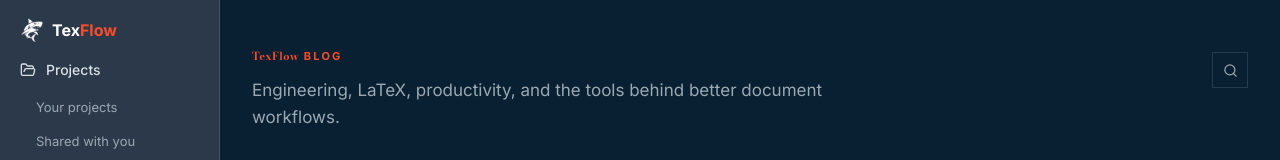
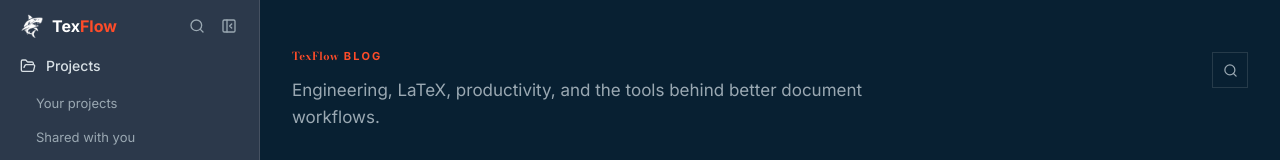
Before and after one commit to Meetduggar23/TexFlow, a React (Vite) app in the folder frontend/: page /blog in a window 1280 px wide. Shown: the top 160 px of the page. Built offline with nearby package versions, Linux system fonts and the light colour scheme.

Commit message:
ChatGPT-style sidebar: expanded shows logo+text with search+toggle icons, collapsed shows logo only

```diff
--- a/frontend/src/components/DashboardSidebar.tsx
+++ b/frontend/src/components/DashboardSidebar.tsx
@@ -1,6 +1,6 @@
 import { useState, useRef, useEffect, useCallback, useMemo } from 'react';
 import { useNavigate, useLocation } from 'react-router-dom';
-import { FolderOpen, Users, Archive, Plus, BookOpen, Trash2, HelpCircle, User, LogOut, Settings, Mail, FileText, Tag, X, ChevronDown, Check, Bell, MessageSquare, Activity, Bookmark, PanelLeftClose, PanelLeftOpen } from 'lucide-react';
+import { FolderOpen, Users, Archive, Plus, BookOpen, Trash2, HelpCircle, User, LogOut, Settings, Mail, FileText, Tag, X, ChevronDown, Check, Bell, MessageSquare, Activity, Bookmark, PanelLeftClose, PanelLeftOpen, Search } from 'lucide-react';
 import clsx from 'clsx';
 import AuthModal from './AuthModal';
 import BrandLogo from './BrandLogo';
@@ -133,7 +133,6 @@ export default function DashboardSidebar({ collapsed, onToggleCollapse, mobileOp
   const [tags, setTags] = useState<TagData[]>(loadTags);
   const helpMenuRef = useRef<HTMLDivElement>(null);
   const logoRef = useRef<HTMLDivElement>(null);
-  const [logoHovered, setLogoHovered] = useState(false);
 
   const token = localStorage.getItem('token');
   const user = JSON.parse(localStorage.getItem('user') || 'null');
@@ -182,15 +181,6 @@ export default function DashboardSidebar({ collapsed, onToggleCollapse, mobileOp
     return () => { document.removeEventListener('mousedown', handleClick); document.removeEventListener('keydown', handleEscape); };
   }, [showHelpMenu]);
 
-  // Logo hover: icon morph
-  const handleLogoEnter = () => {
-    setLogoHovered(true);
-  };
-
-  const handleLogoLeave = () => {
-    setLogoHovered(false);
-  };
-
   // Logo click: toggle sidebar collapse
   const handleLogoClick = (e: React.MouseEvent) => {
     e.preventDefault();
@@ -221,47 +211,44 @@ export default function DashboardSidebar({ collapsed, onToggleCollapse, mobileOp
   const nav = (path: string) => { navigate(path); onMobileClose(); };
 
   const sidebarContent = (
-    <aside className={clsx('h-full flex flex-col transition-all duration-200', collapsed ? 'w-[56px]' : 'w-[220px]')} style={{ background: 'var(--color-surface)', borderRight: '1px solid var(--color-border)' }}>
-      {/* Logo row — always visible, with separate hover icon */}
-      <div ref={logoRef} className={clsx('flex-shrink-0 flex items-center', collapsed ? 'px-2 pt-3 pb-2 justify-center' : 'px-4 pt-4 pb-2')}>
-        {/* Logo + brand name — never changes */}
+    <aside className={clsx('h-full flex flex-col transition-all duration-200', collapsed ? 'w-[56px]' : 'w-[260px]')} style={{ background: 'var(--color-surface)', borderRight: '1px solid var(--color-border)' }}>
+
+      {/* ═══ EXPANDED HEADER ═══ */}
+      {!collapsed && (
+        <div className="flex-shrink-0 flex items-center gap-1 px-4 pt-3 pb-2">
+          {/* Logo + brand — always visible */}
           <button onClick={() => nav('/dashboard')} className="flex items-center gap-2 cursor-pointer rounded px-1 py-0.5 hover:bg-[var(--color-surface-elevated)] transition-colors flex-1 min-w-0" aria-label="Go to dashboard">
             <BrandLogo className="w-6 h-6 object-contain flex-shrink-0" />
-          {!collapsed && <span className="text-base font-bold whitespace-nowrap" style={{ color: 'var(--color-text-primary)' }}>Tex<span style={{ color: 'var(--color-accent)' }}>Flow</span></span>}
+            <span className="text-base font-bold whitespace-nowrap" style={{ color: 'var(--color-text-primary)' }}>Tex<span style={{ color: 'var(--color-accent)' }}>Flow</span></span>
           </button>
 
-        {/* Separate toggle icon — appears on hover */}
-        {!collapsed && (
-          <div
-            className="relative"
-            onMouseEnter={handleLogoEnter}
-            onMouseLeave={handleLogoLeave}
-          >
-            <button
-              onClick={handleLogoClick}
-              className={clsx('rounded p-1.5 transition-all duration-200', logoHovered ? 'opacity-100 translate-x-0' : 'opacity-0 translate-x-1 pointer-events-none')}
-              style={{ color: 'var(--color-text-muted)', background: 'transparent', border: 'none' }}
-              onMouseEnter={e => { e.currentTarget.style.background = 'var(--color-surface-elevated)'; e.currentTarget.style.color = 'var(--color-text-primary)'; }}
-              onMouseLeave={e => { e.currentTarget.style.background = 'transparent'; e.currentTarget.style.color = 'var(--color-text-muted)'; }}
-              aria-label="Collapse sidebar"
-            >
+          {/* Search icon — always visible */}
+          <button className="rounded p-1.5 transition-colors hover:bg-[var(--color-surface-elevated)]" style={{ color: 'var(--color-text-muted)' }}
+            onMouseEnter={e => e.currentTarget.style.color = 'var(--color-text-primary)'}
+            onMouseLeave={e => e.currentTarget.style.color = 'var(--color-text-muted)'}
+            aria-label="Search">
+            <Search size={16} />
+          </button>
+
+          {/* Sidebar toggle — always visible */}
+          <button onClick={handleLogoClick} className="rounded p-1.5 transition-colors hover:bg-[var(--color-surface-elevated)]" style={{ color: 'var(--color-text-muted)' }}
+            onMouseEnter={e => e.currentTarget.style.color = 'var(--color-text-primary)'}
+            onMouseLeave={e => e.currentTarget.style.color = 'var(--color-text-muted)'}
+            aria-label="Collapse sidebar">
             <PanelLeftClose size={16} />
           </button>
         </div>
       )}
 
-        {/* Collapsed: single toggle button */}
+      {/* ═══ COLLAPSED HEADER ═══ */}
       {collapsed && (
-          <button
-            onClick={handleLogoClick}
-            className="rounded p-1.5 transition-colors hover:bg-[var(--color-surface-elevated)]"
-            style={{ color: 'var(--color-text-muted)' }}
-            aria-label="Expand sidebar"
-          >
-            <PanelLeftOpen size={16} />
+        <div className="flex-shrink-0 flex flex-col items-center gap-1 pt-3 pb-2 px-2">
+          {/* Logo only — clicking expands */}
+          <button onClick={handleLogoClick} className="rounded p-1.5 transition-colors hover:bg-[var(--color-surface-elevated)]" style={{ color: 'var(--color-text-primary)' }} aria-label="Expand sidebar">
+            <BrandLogo className="w-6 h-6 object-contain" />
           </button>
+        </div>
       )}
-      </div>
 
       {/* Navigation */}
       <nav className="flex-1 px-2 space-y-1 overflow-y-auto">
```
Lines whose indentation alone changed are shown as unchanged.
